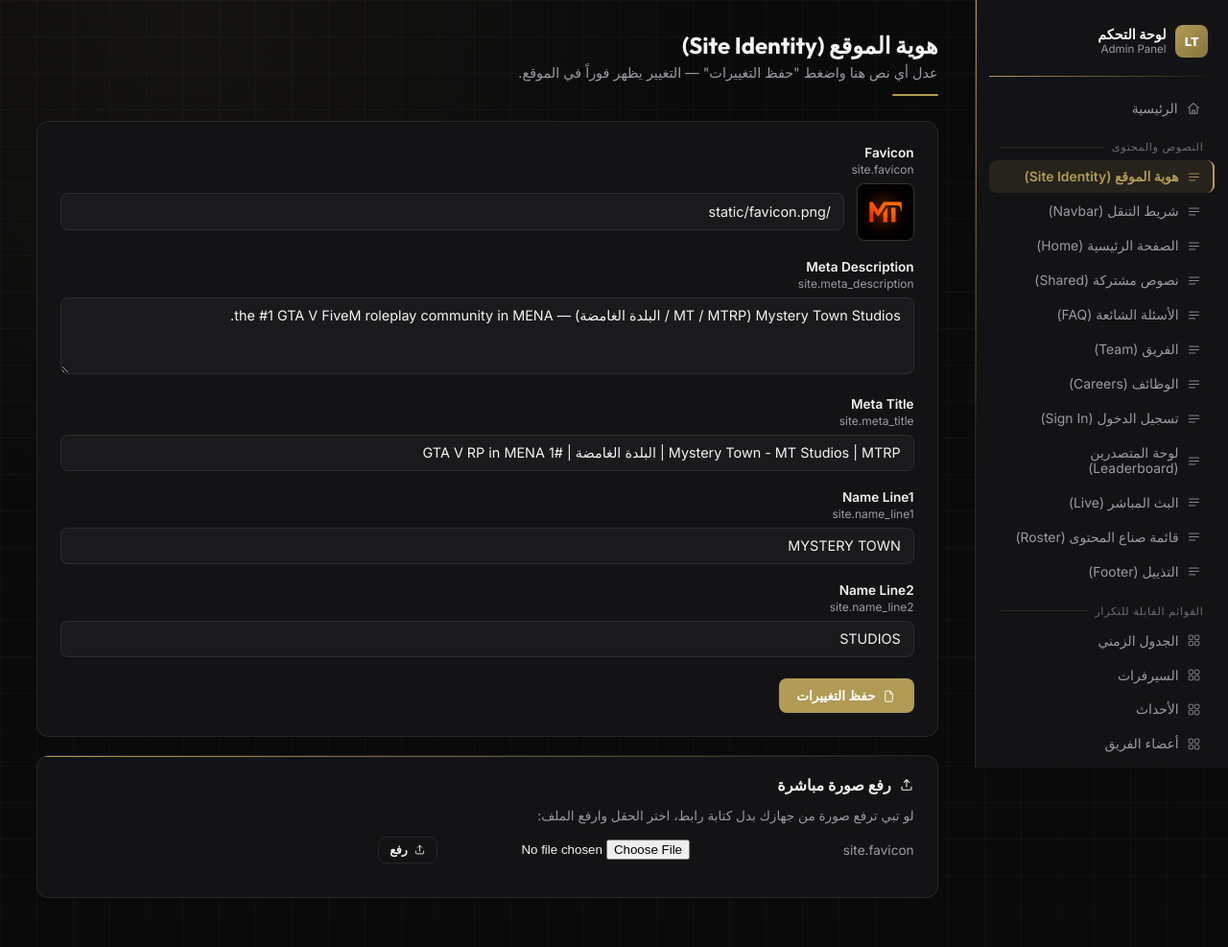
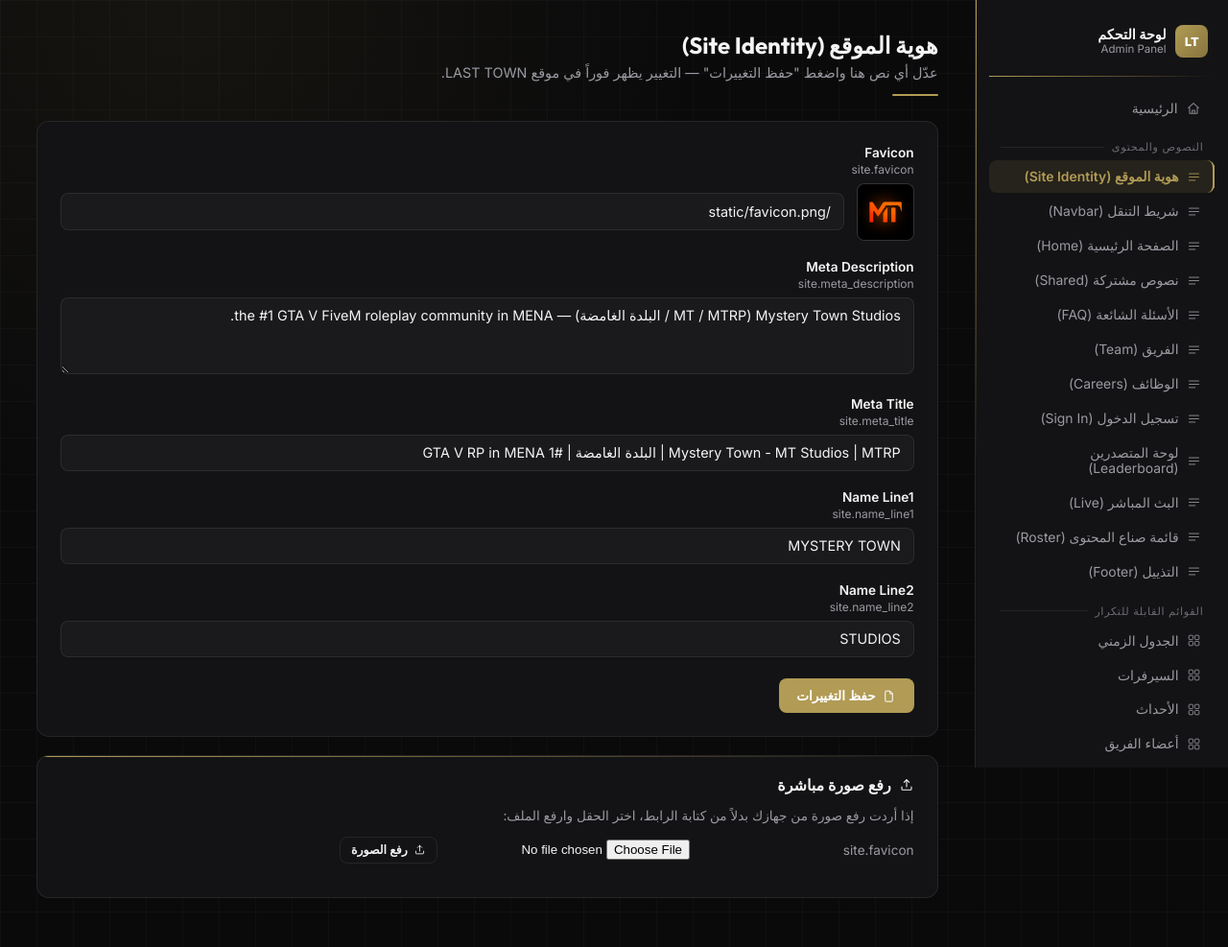
Before and after one commit to hamood3jmi77-png/Last-Town-RP-new, a Flask app: page /admin/content/site in a window 1280 px wide. Shown: the whole page at 96% size. Run offline with Flask 3, Linux system fonts and the light colour scheme; the visitor is signed in with stand-in values (Sample User, id 1); data comes from the database, SQL or seed files in the repository.

Commit message:
Update content_group.html

```diff
--- a/templates/admin/content_group.html
+++ b/templates/admin/content_group.html
@@ -4,7 +4,7 @@
 <div class="admin-header">
   <div>
     <h1 class="admin-title">{{ group_label }}</h1>
-    <p class="admin-subtitle">عدل أي نص هنا واضغط "حفظ التغييرات" — التغيير يظهر فوراً في الموقع.</p>
+    <p class="admin-subtitle">عدّل أي نص هنا واضغط "حفظ التغييرات" — التغيير يظهر فوراً في موقع LAST TOWN.</p>
     <div class="header-line"></div>
   </div>
 </div>
@@ -32,7 +32,7 @@
     {% endfor %}
 
     {% if not rows %}
-      <p class="empty-hint">لا توجد نصوص في هذا القسم.</p>
+      <p class="empty-hint">لا توجد نصوص في هذا القسم حالياً.</p>
     {% endif %}
 
     <div class="actions-row">
@@ -44,13 +44,13 @@
 <div class="admin-card">
   <div class="card-line"></div>
   <h2 style="margin-top:0;font-size:1rem;display:flex;align-items:center;gap:0.5rem;">{{ ic.icon('upload', 16) }} رفع صورة مباشرة</h2>
-  <p style="color:var(--muted);font-size:0.85rem;">لو تبي ترفع صورة من جهازك بدل كتابة رابط، اختر الحقل وارفع الملف:</p>
+  <p style="color:var(--muted);font-size:0.85rem;">إذا أردت رفع صورة من جهازك بدلاً من كتابة الرابط، اختر الحقل وارفع الملف:</p>
   {% for row in rows %}
     {% if 'image' in row.key or row.key.endswith('favicon') or row.key.endswith('_bg_image') %}
     <form method="post" enctype="multipart/form-data" action="{{ url_for('admin_content_upload', group=group, key=row.key) }}" style="display:flex;align-items:center;gap:0.6rem;margin-bottom:0.7rem;">
       <span style="font-size:0.85rem;color:var(--muted);min-width:14rem;">{{ row.key }}</span>
       <input type="file" name="file" accept="image/*" required>
-      <button type="submit" class="btn btn-outline btn-sm">{{ ic.icon('upload', 13) }} رفع</button>
+      <button type="submit" class="btn btn-outline btn-sm">{{ ic.icon('upload', 13) }} رفع الصورة</button>
     </form>
     {% endif %}
   {% endfor %}
```
